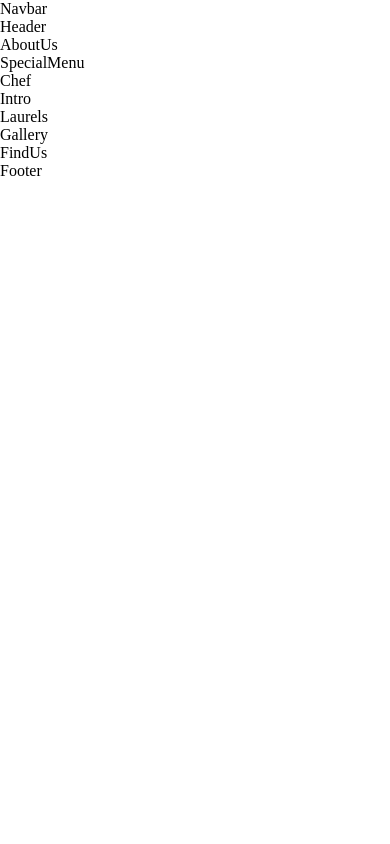
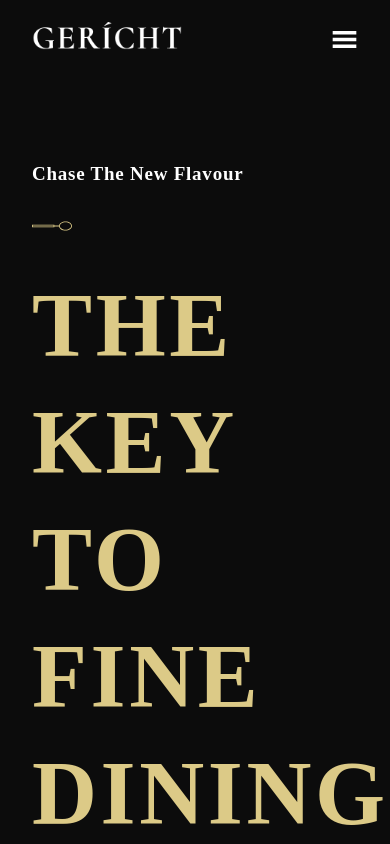
Before and after one commit to karenefereyan/restaurant-gericht, a React (Create React App) app: page / in a window 390 px wide. Shown: the top 844 px of the page. Built offline with nearby package versions, Linux system fonts and the light colour scheme; a web font is replaced by a local one.

Commit message:
Fix mobile navigation?

```diff
--- a/src/components/Navbar/Navbar.css
+++ b/src/components/Navbar/Navbar.css
@@ -0,0 +1,106 @@
+.app__navbar{
+    background: var(--color-black);
+    display: flex;
+    justify-content: space-between;
+    align-items: center;
+    padding: 1rem 2rem 0 2rem;
+
+    position: relative;
+}
+
+.app__navbar-logo img{
+    width: 210px;
+}
+
+.app__navbar-links{
+    list-style: none;
+    display: flex;
+}
+
+.app__navbar-links li{
+    margin: 0 .5rem;
+}
+
+.app__navbar-login{
+    display: flex;
+}
+
+.app__navbar-login_dash{
+    background: var(--color-grey);
+    height: 30px;
+    width: 1px;
+    margin: 0 1rem;
+}
+
+.app__navbar-links li:hover{
+    color: var(--color-grey);
+}
+
+.app__navbar-smallscreens{
+    position: relative;
+    display: none;
+}
+
+.app__navbar-smallscreens .overlay__open{
+    font-size: 27px;
+    color: var(--color-white);
+}
+
+.app__navbar-smallscreens_overlay{
+    position: fixed;
+    top: 0;
+    left: 0;
+    width: 100%;
+    min-height: 100vh;
+    background: var(--color-black);
+    transition: 0.5s ease;
+    flex-direction: column;
+    z-index: 999;
+    display: none;
+}
+
+
+.app__navbar-smallscreens_overlay .overlay__close{
+    font-size: 27px;
+    color: var(--color-golden);
+    position: fixed;
+    top: 20px;
+    right: 5%;
+}
+
+.app__navbar-smallscreens-links{
+    list-style-type: none;
+    display: flex;
+    flex-direction: column;
+    align-items: center;
+    text-align: center;
+}
+
+
+.app__navbar-smallscreens ul li{
+    color: var(--color-golden);
+    font-family:var(--font-base);
+    margin: 1rem 0;
+
+}
+
+@media screen and (max-width:800px){
+    .app__navbar-logo img{
+        width: 150px;
+    }
+
+   .app__navbar-links{
+       display: none;
+   }
+
+   .app__navbar-smallscreens{
+       display: flex;
+   }
+
+}
+
+@media screen and (max-width:700px){
+    .app__navbar-login{
+        display: none;
+    }
+}
--- a/src/components/Navbar/Navbar.jsx
+++ b/src/components/Navbar/Navbar.jsx
@@ -1,11 +1,84 @@
 import React from 'react';
+import { images } from '../../constants';
+import { GiHamburgerMenu} from 'react-icons/gi';
+import { MdOutlineRestaurantMenu } from 'react-icons/md';
 
 import './Navbar.css';
 
-const Navbar = () => (
-  <div>
-    Navbar
-  </div>
-);
+const Navbar = () => {
+
+  const [toggleMenu, setToggleMenu] = React.useState(false);
+
+
+    return (
+      <nav className = "app__navbar" id = "header">
+
+      <div className = "app__navbar-logo ">
+        <img src={images.gericht} alt="Gericht" />
+      </div>
+
+      <ul className="app__navbar-links">
+      <li className='p__opensans'>
+            <a href="#home">Home</a>
+          </li>
+          <li className='p__opensans'>
+            <a href="#about">About</a>
+          </li>
+          <li className='p__opensans'>
+            <a href="#menu">Menu</a>
+          </li>
+          <li className='p__opensans'>
+            <a href="#awards">Awards</a>
+          </li>
+          <li className='p__opensans'>
+            <a href="#contact">Contact</a>
+          </li>
+      </ul>
+
+      <div className='app__navbar-login'>
+          <a className='p__opensans' href='#home'>
+              Log In / Register
+          </a>
+          <div className='app__navbar-login_dash'>
+          </div>
+          <a className='p__opensans' href='#home'>
+            Book Table
+          </a>
+      </div>
+
+
+      <div className="app__navbar-smallscreens" >
+        <GiHamburgerMenu className ='overlay__open' onClick={() => setToggleMenu(true)} />
+        { toggleMenu && (
+          <div className = 'app__navbar-smallscreens_overlay  flex__center slide-bottom'>
+              <MdOutlineRestaurantMenu className = 'overlay__close' onClick = {() => setToggleMenu(false)}/>
+              <ul className="app__navbar-smallscreens-links">
+                <li className='p__opensans'>
+                  <a href="#home">Home</a>
+                </li>
+                <li className='p__opensans'>
+                  <a href="#about">About</a>
+                </li>
+                <li className='p__opensans'>
+                  <a href="#menu">Menu</a>
+                </li>
+                <li className='p__opensans'>
+                  <a href="#awards">Awards</a>
+                </li>
+                <li className='p__opensans'>
+                  <a href="#contact">Contact</a>
+                </li>
+          </ul>
+            </div>
+        )}
+
+
+      </div>
+  </nav>
+
+    )
+}
+
+
 
 export default Navbar;
--- a/src/components/SubHeading/SubHeading.jsx
+++ b/src/components/SubHeading/SubHeading.jsx
@@ -1,8 +1,10 @@
 import React from 'react';
+import { images } from '../../constants';
 
-const SubHeading = () => (
+const SubHeading = ( { title }) => (
   <div>
-    SubHeading
+    <p className = "p__cormorant">{title}</p>
+    <img src={images.spoon} alt="Spoon"  style={{marginBottom:'2rem'}}/>
   </div>
 );
 
--- a/src/container/Header/Header.css
+++ b/src/container/Header/Header.css
@@ -0,0 +1,16 @@
+.app__header{
+    background: var(--color-black);
+}
+
+.headtext_heading{
+    color: var(--color-golden);
+    font-family: var(--font-base);
+    font-size: 90px;
+    letter-spacing: .04em;
+    line-height: 117px;
+    text-transform: uppercase;
+}
+
+.app__header-content p{
+    margin: 2rem 0;
+}
--- a/src/container/Header/Header.jsx
+++ b/src/container/Header/Header.jsx
@@ -1,10 +1,24 @@
 import React from 'react';
+import { images } from "../../constants";
+
+import { SubHeading } from '../../components';
+
 
 import './Header.css';
 
 const Header = () => (
-  <div>
-    Header
+  <div className='app__header app__wrapper section__padding' id = 'header'>
+
+    <div className='app__header-content app__wrapper_info'>
+     <SubHeading title = "Chase the New Flavour"/>
+      <h1 className='headtext_heading'>The Key To Fine Dining</h1>
+      <p className='p__opensans'>Sit Tellus Lobortis Sed Senectus Vivamus Molestie. Condimentum Volutpat Morbi Facilisis Quam Scelerisque Sapien. Et, Penatibus Aliquam Amet Tellus</p>
+      <button type ="button" className='custom__button'>Explore Menu</button>
+    </div>
+
+    <div className='app__header-img app__wrapper_img'>
+      <img src={images.welcome} alt="Food Welcome" />
+    </div>
   </div>
 );
 
```
